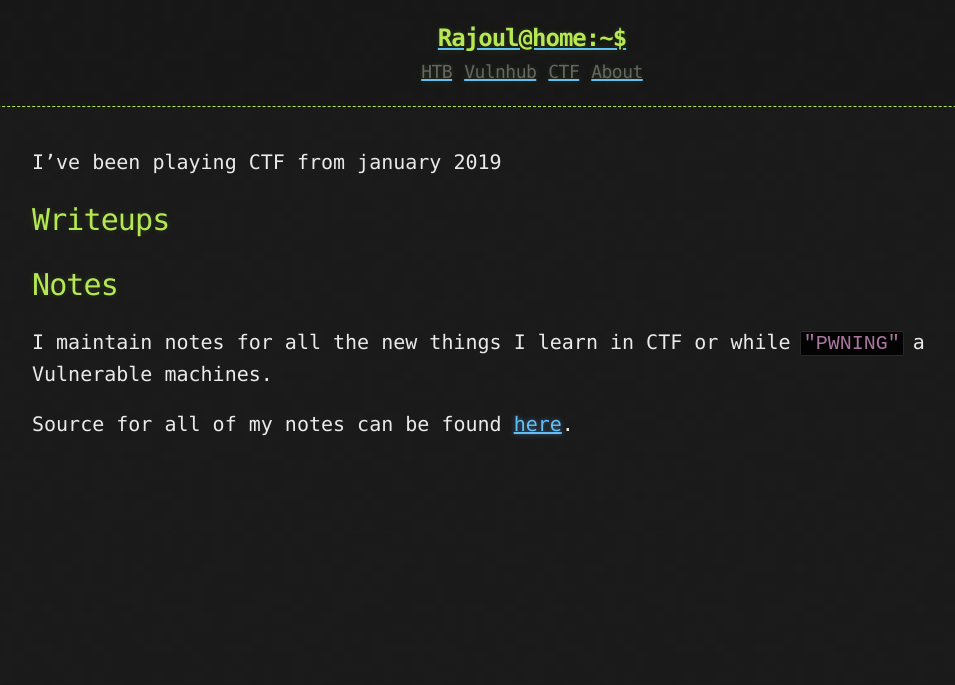
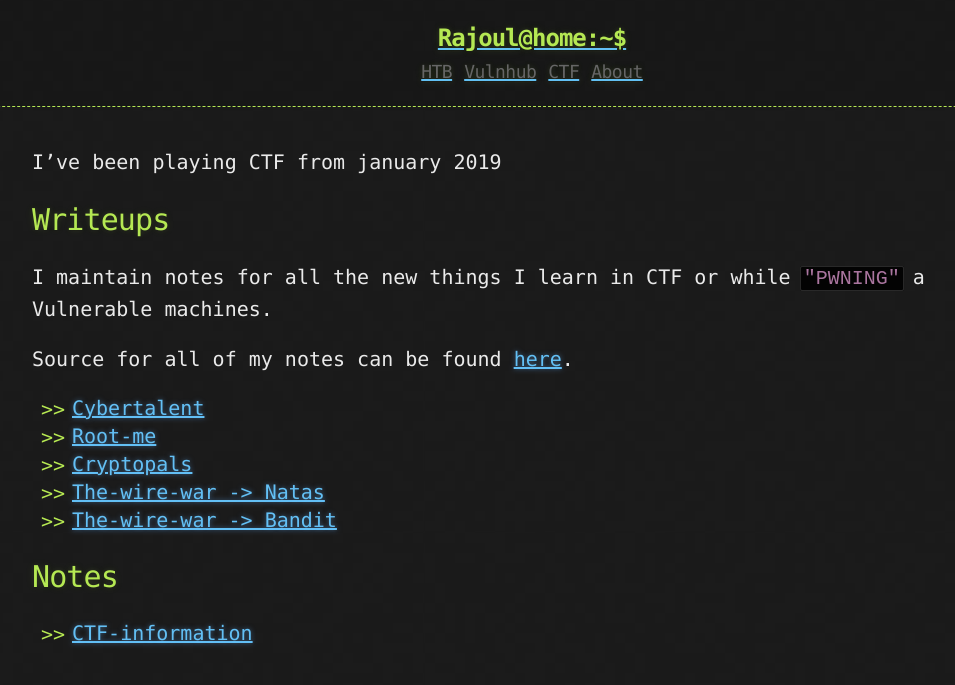
Before and after one commit to rajoul/rajoul.github.io, a Jekyll site: the page built from CTF.md, in a window 1280 px wide. Shown: the top 685 px of the page, without its empty margins (108-1063 px from the left). Built offline with Jekyll 4.4.1, drawn with Linux system fonts in a browser that asks for light colours.

Commit message:
Update CTF.md

```diff
--- a/CTF.md
+++ b/CTF.md
@@ -8,10 +8,16 @@
 
 ## Writeups
 
+I maintain notes for all the new things I learn in CTF or while `"PWNING"` a Vulnerable machines.
+
+Source for all of my notes can be found [here](http://github.com/).
+
+* [Cybertalent](https://github.com/rajoul/cybertalent)
+* [Root-me](https://github.com/rajoul/root-me)
+* [Cryptopals](https://github.com/rajoul/cryptopals)
+* [The-wire-war -> Natas](https://github.com/rajoul/natas/blob/master/README.md)
+* [The-wire-war -> Bandit](https://github.com/rajoul/bandit/blob/master/README.md)
 
 
 ## Notes
-
-I maintain notes for all the new things I learn in CTF or while `"PWNING"` a Vulnerable machines.
-
-Source for all of my notes can be found [here](http://github.com/).
+* [CTF-information](https://github.com/rajoul/ctf_information/blob/master/README.md)
```
